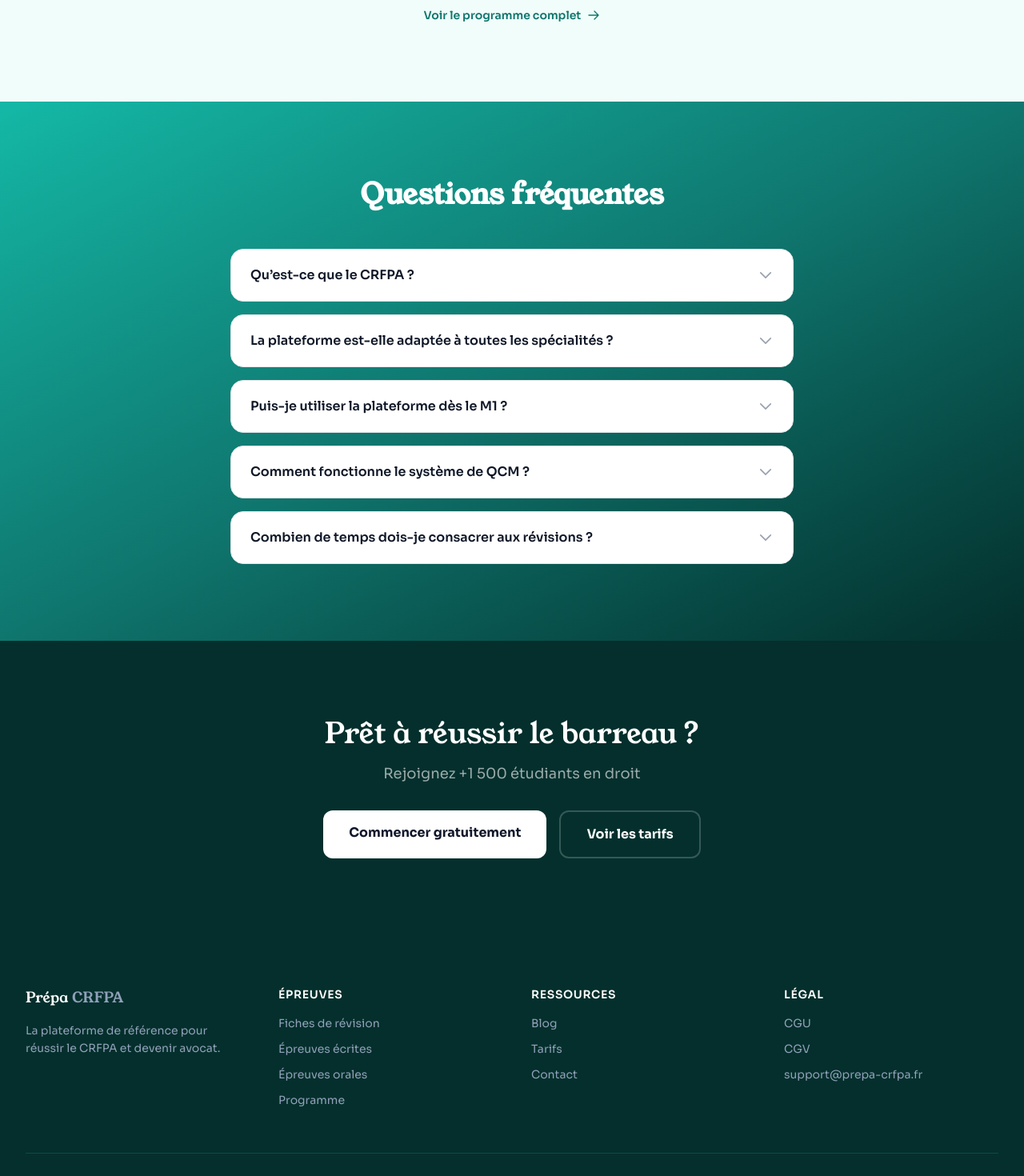
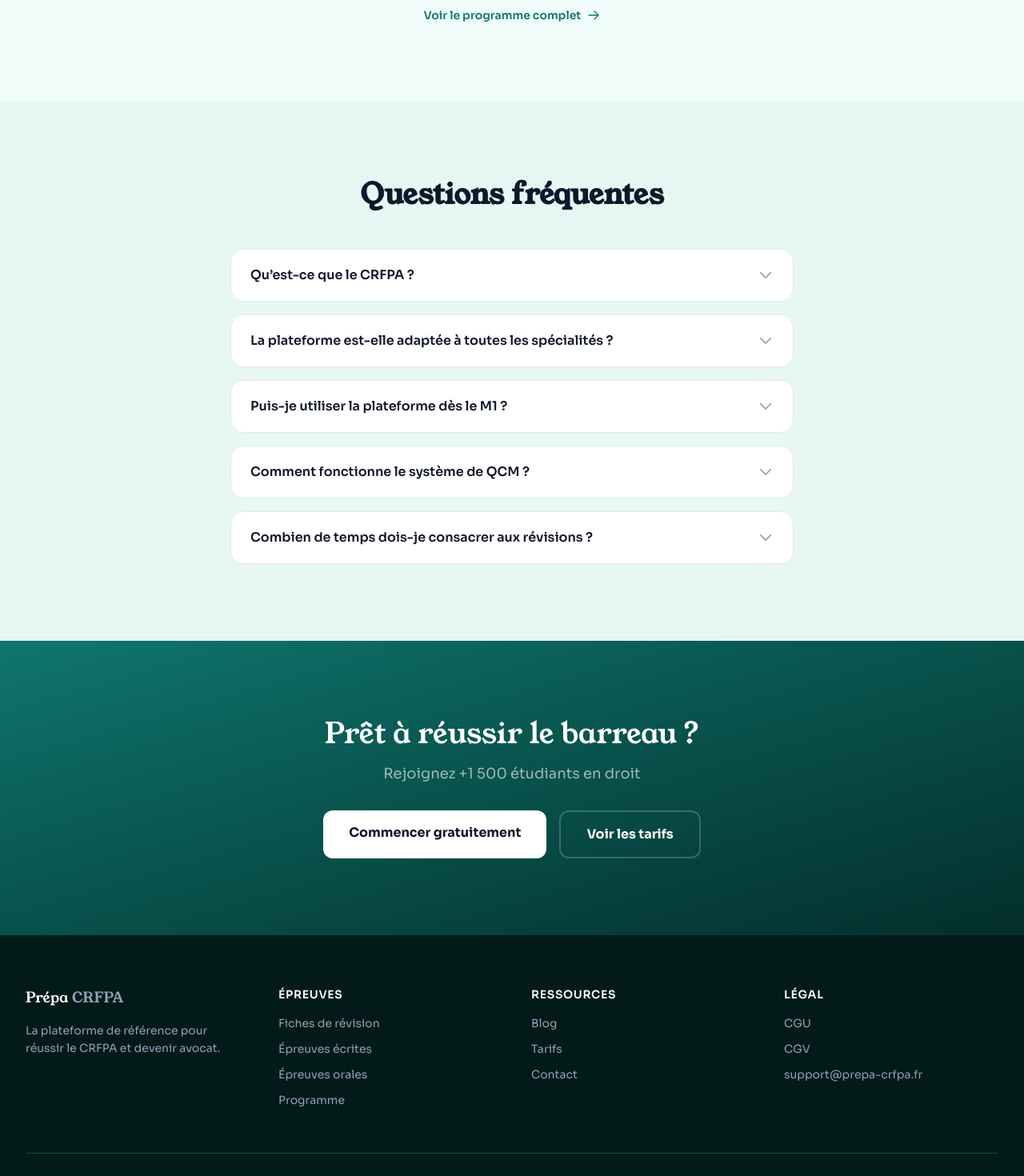
Before and after one commit to loicgautierbp-cpu/prepa-crfpa, a Next.js app: page / in a window 1280 px wide. Shown: the part 3060-4530 px from the top of the page at 80% size. Built offline with nearby package versions, Linux system fonts and the light colour scheme; no server answers.

Commit message:
FAQ menthe clair, CTA teal degrade, Footer quasi noir

```diff
--- a/src/app/page.jsx
+++ b/src/app/page.jsx
@@ -239,7 +239,7 @@ export default function HomePage() {
       <FaqSection />
 
       {/* ========== CTA FINAL ========== */}
-      <section className="py-20 md:py-24 bg-[#042f2c]">
+      <section className="py-20 md:py-24 bg-gradient-to-br from-[#0f766e] to-[#042f2c]">
         <div className="max-w-4xl mx-auto px-4 sm:px-6 text-center">
           <h2 style={{ fontFamily: 'var(--font-display)' }} className="text-3xl md:text-4xl text-white mb-4">
             Prêt à réussir le barreau ?
--- a/src/components/home/FaqSection.jsx
+++ b/src/components/home/FaqSection.jsx
@@ -56,9 +56,9 @@ export default function FaqSection() {
   };
 
   return (
-    <section id="faq" className="py-16 md:py-24 bg-gradient-to-br from-[#14b8a6] via-[#0f766e] to-[#042f2c]">
+    <section id="faq" className="py-16 md:py-24 bg-[#e6f7f4]">
       <div className="max-w-3xl mx-auto px-4 sm:px-6 lg:px-8">
-        <h2 style={{ fontFamily: 'var(--font-display)' }} className="text-3xl md:text-4xl font-bold text-white text-center mb-12">
+        <h2 style={{ fontFamily: 'var(--font-display)' }} className="text-3xl md:text-4xl font-bold text-slate-900 text-center mb-12">
           Questions fréquentes
         </h2>
         <div className="space-y-4">
--- a/src/components/layout/Footer.jsx
+++ b/src/components/layout/Footer.jsx
@@ -30,7 +30,7 @@ const footerLinks = [
 
 export default function Footer() {
   return (
-    <footer className="bg-[#042f2c]">
+    <footer className="bg-[#021a18]">
       <div className="max-w-7xl mx-auto px-4 sm:px-6 lg:px-8 py-16">
         <div className="grid grid-cols-1 sm:grid-cols-2 lg:grid-cols-4 gap-12">
           <div>
```
